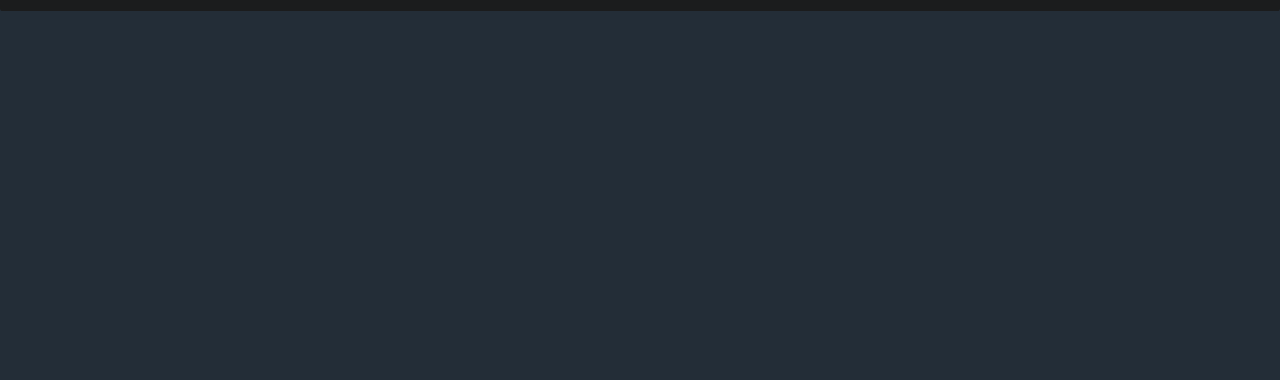
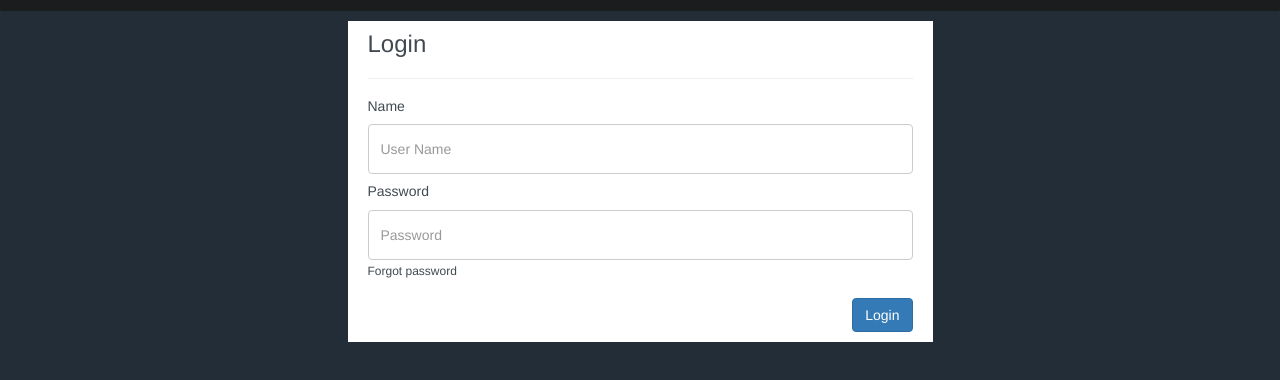
Before and after one commit to akshaykinhikar/dashboard_symanticUI, a website: page dashboard_symanticUI/public/index.html at #/login in a window 1280 px wide. Shown: the part 52-432 px from the top of the page. Drawn offline with Linux system fonts and the light colour scheme.

Commit message:
Added login form

```diff
--- a/dashboard_symanticUI/public/js/app.js
+++ b/dashboard_symanticUI/public/js/app.js
@@ -17,6 +17,11 @@ angular.module('app', ['app.controllers', 'ui.router'])
 		url: '/register',
 		templateUrl: './views/registationForm.html'
 		// controller: 'dashboardCtrl'
+	})
+	.state('login', {
+		url: '/login',
+		templateUrl: './views/login.html'
+		// controller: 'dashboardCtrl'
 	});
 
 	$urlRouterProvider.otherwise('/deviceList');
--- a/dashboard_symanticUI/public/less/dashboardMaster.less
+++ b/dashboard_symanticUI/public/less/dashboardMaster.less
@@ -2,3 +2,4 @@
 @import 'mixins';
 @import 'indexMaster';
 @import 'registrationForm';
+@import 'login';
--- /dev/null
+++ b/dashboard_symanticUI/public/less/login.less
@@ -0,0 +1,16 @@
+.section_login{
+	.form_bg_clr{
+		background-color: #FFF;
+		color: #404952;
+		padding: 10px 20px;
+
+		.custom_input_registrationForm_user{
+			.mixin_input_border_color;
+			}
+			.input_margin_top{
+				margin-top: 10px;
+			}
+
+	}
+
+}
--- /dev/null
+++ b/dashboard_symanticUI/public/views/login.html
@@ -0,0 +1,14 @@
+<div class="container section_login">
+	<div class="row">
+		<div class="col-sm-6 col-sm-offset-3 form_bg_clr">
+			<h3>Login</h3>
+			<hr>
+			<h5>Name</h5>
+			<input type="text" class="form-control custom_input_registrationForm_user" placeholder="User Name">
+			<h5>Password</h5>
+			<input type="password" class="form-control custom_input_registrationForm_user input_margin_top" placeholder="Password">
+			<h6 style="margin-top: 5px;">Forgot password</h6>
+			<button class="btn btn-primary input_margin_top pull-right">Login</button>
+		</div>
+	</div>
+</div>
```
Also changed, not shown: dashboard_symanticUI/public/css/dashboardMaster.css.
